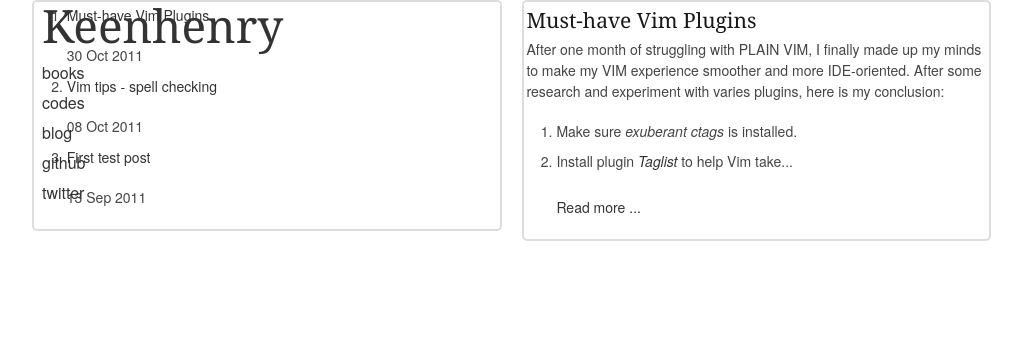
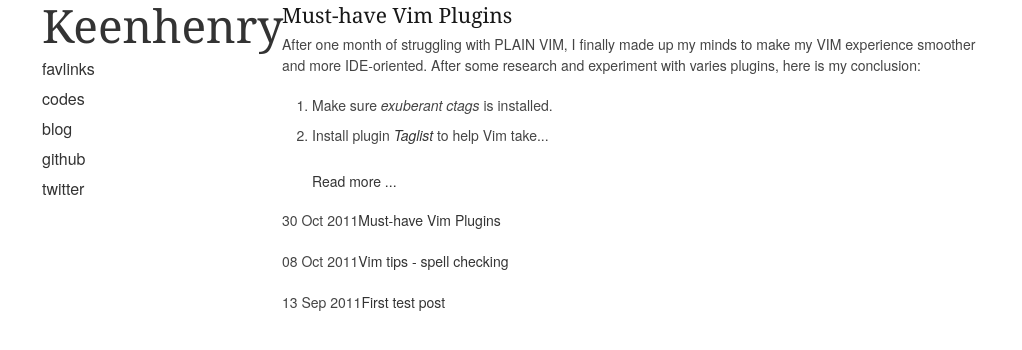
Before and after one commit to keenhenry/keenhenry.github.com, a Jekyll site: the page built from blog.html, in a window 1280 px wide. Shown: the top 350 px of the page, without its empty margins (128-1150 px from the left). Built offline with Jekyll 4.4.1, drawn with Linux system fonts in a browser that asks for light colours; nearby versions of some CDN libraries.

Commit message:
Changed all pages to 2-column layout

```diff
--- a/_layouts/default.html
+++ b/_layouts/default.html
@@ -40,16 +40,18 @@
 
 <body>
   <div class="container">
-    <header class="four columns navbar"> <!-- This is a HTML5 tag, all major browser supports this tag! -->
+    <div class="four columns navbar"> <!-- This is a HTML5 tag, all major browser supports this tag! -->
+      <section>
           <h1><a href="/">Keenhenry</a></h1>
           <ul>
-        <li><a href="/books.html" >books</a></li>
+            <li><a href="/links.html" >favlinks</a></li>
             <li><a href="/codes.html">codes</a></li>
             <li><a href="/blog.html">blog</a></li>
             <li><a href="http://github.com/keenhenry">github</a></li>
             <li><a href="http://twitter.com/#!/keenhenry">twitter</a></li>
           </ul>
-    </header>
+      </section>
+    </div>
 
     <!-- <div class="row"> -->
     {{ content }}
--- a/blog.html
+++ b/blog.html
@@ -10,19 +10,20 @@ title: Blog Archives
 <!-- </article> -->
 <!-- <hr /> -->
 <!-- <h2 class="sixteen columns clearfix">Archive</h2> -->
-<div class="eight columns alpha left">
-<ol id="archive">
-  {% for post in site.posts %}
-    <li>
-      <p class="post title"><a href="{{ post.url }}">{{ post.title }}</a></p>
-      <time class="post date" datetime="{{ post.date | xmlschema }}">{{ post.date | date_to_string }}</time>
-    </li>
-  {% endfor %}
-</ol>
-</div>
-<div class="eight columns omega right" id="blog-snippet">
+<div class="twelve columns offset-by-four" id="blog-snippet">
     <h4>{{ site.posts.first.title }}</a></h2>
     {{ site.posts.first.content | truncatewords:50 }}
     <br />
     <div id="read-more"><a href="{{ site.posts.first.url }}" >Read more ...</a></div>
 </div>
+
+<div class="twelve columns offset-by-four">
+<ul id="archive">
+  {% for post in site.posts %}
+    <li>
+    <p class="post title"><span>{{ post.date | date_to_string }}</span><a href="{{ post.url }}">{{ post.title }}</a></p>
+      <!-- <time class="post date" datetime="{{ post.date | xmlschema }}">{{ post.date | date_to_string }}</time>       -->
+    </li>
+  {% endfor %}
+</ul>
+</div>
--- a/books.html
+++ b/books.html
@@ -3,11 +3,7 @@ layout: default
 title: Books I read
 ---
 
-<div class="eight columns alpha left">
-    <p>Below is a list of books I recently read ... </p>
-</div>
-
-<div class="eight columns omega right">
+<div class="twelve columns offset-by-four">
     <ul>
     <li><strong>千年一嘆</strong><br class="clear" /><span class="author">- 余秋雨</span></li>
     <li><strong>Head First Design Pattern</strong><br class="clear" /><span class="author">- Eric Freeman &amp; Elisabeth Freeman</span></li>
--- a/codes.html
+++ b/codes.html
@@ -3,6 +3,7 @@ layout: default
 title: Codes
 ---
 
+<div class="twelve columns offset-by-four">
 <ul>
     <li class="project list item">
         <a href="http://bit.ly/eiooQ0">Game Isolate</a>
@@ -13,4 +14,4 @@ title: Codes
     </li>
     <li></li>
 </ul>
-<!-- If this is the last entry (project item) on the page; don't put horizontal line tag beneath it -->
+</div>
--- a/static/css/layout.css
+++ b/static/css/layout.css
@@ -17,8 +17,9 @@
 /* #Site Styles
 ================================================== */
 
-header > h1 {
+.four.columns h1 {
     font-size: 46px;
+    margin-bottom: 10px;
 }
 
 .navbar {
```
Lines whose indentation alone changed are shown as unchanged.
